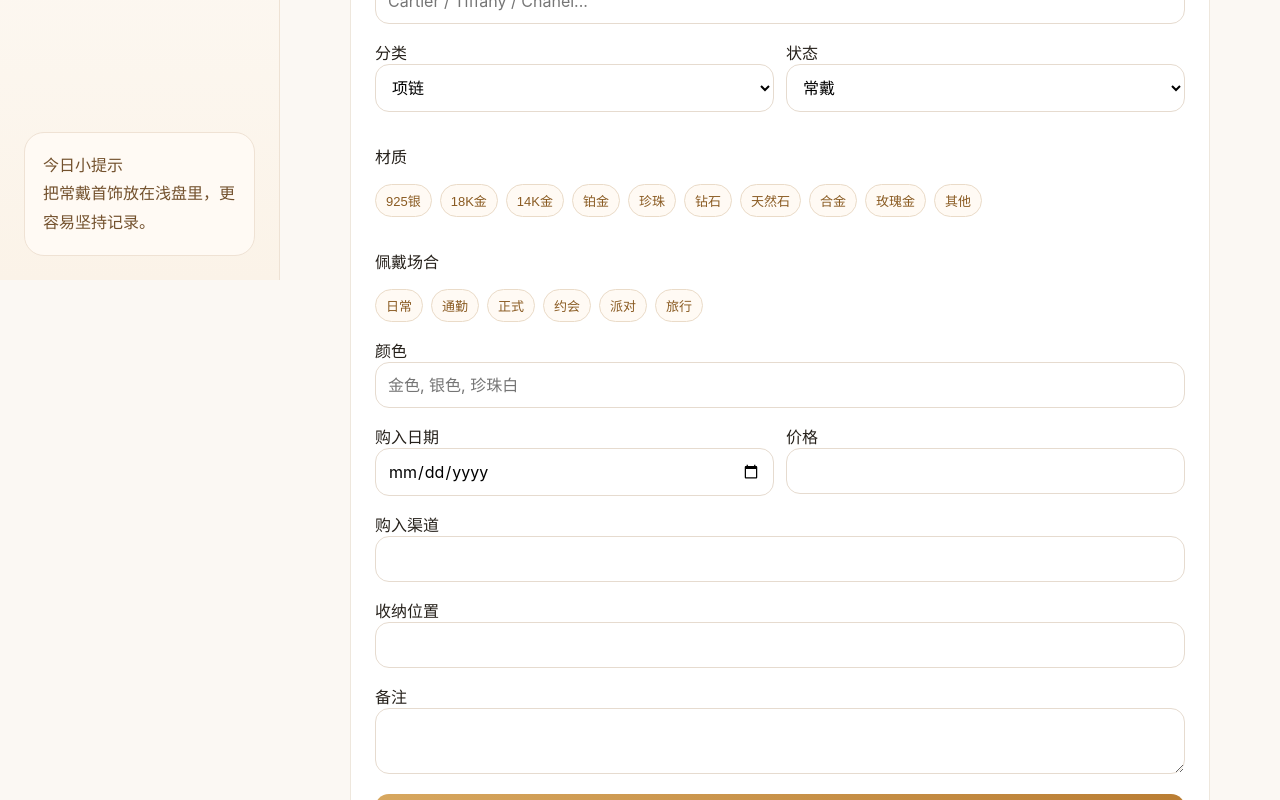
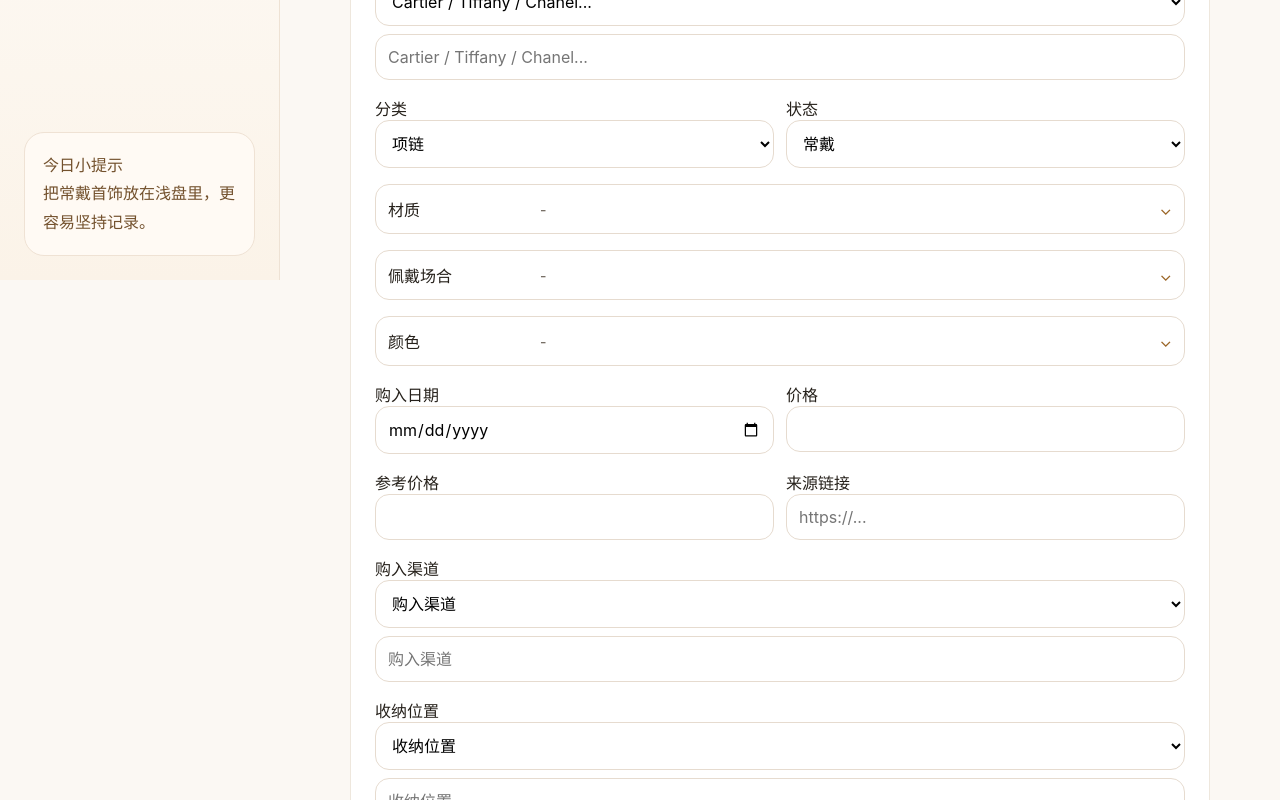
Before and after one commit to june0515/jewelry, a React (Vite) app: page /new in a window 1280 px wide. Shown: the part 520-1320 px from the top of the page. Built offline with nearby package versions, Linux system fonts and the light colour scheme.

Commit message:
Add jewelry dropdowns and reference pricing

```diff
--- a/src/i18n.tsx
+++ b/src/i18n.tsx
@@ -45,6 +45,10 @@ const dictionary = {
     colorsPlaceholder: '金色, 银色, 珍珠白',
     purchaseDate: '购入日期',
     price: '价格',
+    referencePrice: '参考价格',
+    referenceUrl: '来源链接',
+    reference: '参考',
+    viewSource: '查看来源',
     purchaseSource: '购入渠道',
     storageLocation: '收纳位置',
     note: '备注',
@@ -106,6 +110,10 @@ const dictionary = {
     colorsPlaceholder: 'Gold, silver, pearl white',
     purchaseDate: 'Purchase Date',
     price: 'Price',
+    referencePrice: 'Reference Price',
+    referenceUrl: 'Source Link',
+    reference: 'Reference',
+    viewSource: 'View Source',
     purchaseSource: 'Purchase Source',
     storageLocation: 'Storage Location',
     note: 'Notes',
--- a/src/pages/DetailPage.tsx
+++ b/src/pages/DetailPage.tsx
@@ -3,6 +3,10 @@ import { Link, useNavigate, useParams } from 'react-router-dom';
 import { db } from '../db/db';
 import { today } from '../utils/date';
 import { useI18n } from '../i18n';
+
+function sourceUrl(url: string) {
+  return /^https?:\/\//i.test(url) ? url : `https://${url}`;
+}
 
 export function DetailPage(){
   const {t,label}=useI18n();
@@ -14,7 +18,7 @@ export function DetailPage(){
   return <section className="detail">
     <div className="gallery">{item.photos.length ? item.photos.map((p,i)=><img key={i} src={p}/>) : <div className="placeholder">💍</div>}</div>
     <div className="detail-card"><h1>{item.name}</h1><p>{item.brand}</p><div className="chips"><span>{label(item.category)}</span><span>{label(item.status)}</span>{item.materials.map(m=><span key={m}>{label(m)}</span>)}</div>
-    <dl><dt>{t('wornTimes')}</dt><dd>{item.wearCount}</dd><dt>{t('lastWorn')}</dt><dd>{item.lastWornDate || t('notRecorded')}</dd><dt>{t('colors')}</dt><dd>{item.colors.join(' / ') || t('none')}</dd><dt>{t('occasions')}</dt><dd>{item.occasions.map(label).join(' / ') || t('none')}</dd><dt>{t('purchase')}</dt><dd>{item.purchaseDate || t('none')} {item.purchasePrice ? ` · $${item.purchasePrice}` : ''}</dd><dt>{t('source')}</dt><dd>{item.purchaseSource || t('none')}</dd><dt>{t('storageLocation')}</dt><dd>{item.storageLocation || t('none')}</dd><dt>{t('note')}</dt><dd>{item.note || t('none')}</dd></dl>
+    <dl><dt>{t('wornTimes')}</dt><dd>{item.wearCount}</dd><dt>{t('lastWorn')}</dt><dd>{item.lastWornDate || t('notRecorded')}</dd><dt>{t('colors')}</dt><dd>{item.colors.join(' / ') || t('none')}</dd><dt>{t('occasions')}</dt><dd>{item.occasions.map(label).join(' / ') || t('none')}</dd><dt>{t('purchase')}</dt><dd>{item.purchaseDate || t('none')} {item.purchasePrice ? ` · $${item.purchasePrice}` : ''}</dd><dt>{t('reference')}</dt><dd>{item.referencePrice ? `$${item.referencePrice}` : t('none')} {item.referenceUrl ? <a className="detail-link" href={sourceUrl(item.referenceUrl)} target="_blank" rel="noreferrer">{t('viewSource')}</a> : ''}</dd><dt>{t('source')}</dt><dd>{item.purchaseSource || t('none')}</dd><dt>{t('storageLocation')}</dt><dd>{item.storageLocation || t('none')}</dd><dt>{t('note')}</dt><dd>{item.note || t('none')}</dd></dl>
     <div className="actions"><button className="primary" onClick={wear}>{t('wornToday')}</button><Link className="ghost" to={`/items/${item.id}/edit`}>{t('edit')}</Link><button className="danger" onClick={remove}>{t('delete')}</button></div></div>
   </section>
 }
--- a/src/pages/FormPage.tsx
+++ b/src/pages/FormPage.tsx
@@ -10,9 +10,22 @@ const categories: JewelryCategory[] = ['项链','耳环','戒指','手链','手
 const materials: JewelryMaterial[] = ['925银','18K金','14K金','铂金','珍珠','钻石','天然石','合金','玫瑰金','其他'];
 const occasions: JewelryOccasion[] = ['日常','通勤','正式','约会','派对','旅行'];
 const statuses: JewelryStatus[] = ['常戴','收藏','需保养','已遗失','想转卖'];
+const brands = ['Cartier','Tiffany & Co.','Van Cleef & Arpels','Chanel','Dior','Bvlgari','Hermes','Pandora','Swarovski','周大福','周生生','六福珠宝','老铺黄金','其他'];
+const colors = ['金色','银色','玫瑰金','珍珠白','白色','黑色','红色','粉色','蓝色','绿色','紫色','黄色','透明','彩色','其他'];
+const purchaseSources = ['官网','品牌门店','百货专柜','买手店','电商平台','二手平台','旅行购买','礼物','传家/继承','其他'];
+const storageLocations = ['首饰盒','抽屉','梳妆台','保险柜','旅行收纳包','防尘袋','展示架','日常托盘','其他'];
 const empty: JewelryItem = {id:'',photos:[],name:'',brand:'',category:'项链',materials:[],colors:[],occasions:[],wearCount:0,status:'常戴',createdAt:'',updatedAt:''};
 
 function toggle<T>(arr:T[], v:T){ return arr.includes(v) ? arr.filter(x=>x!==v) : [...arr, v]; }
+
+function SelectWithCustom({labelText,value,options,placeholder,onChange}:{labelText:string;value:string;options:string[];placeholder?:string;onChange:(value:string)=>void;}){
+  const isCustom = value && !options.includes(value);
+  return <label>{labelText}<select value={isCustom?'__custom':value} onChange={e=>onChange(e.target.value === '__custom' ? value : e.target.value)}><option value="">{placeholder || labelText}</option>{options.map(option=><option key={option} value={option}>{option}</option>)}{isCustom && <option value="__custom">{value}</option>}</select><input className="custom-select-input" value={value} onChange={e=>onChange(e.target.value)} placeholder={placeholder || labelText}/></label>;
+}
+
+function MultiSelectDropdown<T extends string>({labelText,values,options,format,onChange}:{labelText:string;values:T[];options:T[];format:(value:T)=>string;onChange:(values:T[])=>void;}){
+  return <details className="dropdown-field"><summary><span>{labelText}</span><strong>{values.length ? values.map(format).join(' / ') : '-'}</strong></summary><div className="dropdown-menu">{options.map(option=><label className="check-option" key={option}><input type="checkbox" checked={values.includes(option)} onChange={()=>onChange(toggle(values, option))}/><span>{format(option)}</span></label>)}</div></details>;
+}
 
 export function FormPage(){
   const {t,label}=useI18n();
@@ -51,11 +64,14 @@ export function FormPage(){
   <div className="ai-panel"><div><strong>{t('aiTitle')}</strong><span>{t('aiBody')}</span></div><button type="button" className="ghost" disabled={!item.photos.length || recognizing} onClick={identify}>{recognizing?t('recognizing'):t('aiIdentify')}</button></div>
   {aiError && <div className="form-error">{aiError}</div>}
   <label>{t('name')}<input value={item.name} onChange={e=>setItem({...item,name:e.target.value})} placeholder={t('namePlaceholder')}/></label>
-  <label>{t('brand')}<input value={item.brand||''} onChange={e=>setItem({...item,brand:e.target.value})} placeholder="Cartier / Tiffany / Chanel..."/></label>
+  <SelectWithCustom labelText={t('brand')} value={item.brand||''} options={brands} placeholder="Cartier / Tiffany / Chanel..." onChange={brand=>setItem({...item,brand})}/>
   <div className="row"><label>{t('category')}<select value={item.category} onChange={e=>setItem({...item,category:e.target.value as JewelryCategory})}>{categories.map(c=><option key={c} value={c}>{label(c)}</option>)}</select></label><label>{t('status')}<select value={item.status} onChange={e=>setItem({...item,status:e.target.value as JewelryStatus})}>{statuses.map(s=><option key={s} value={s}>{label(s)}</option>)}</select></label></div>
-  <div><p>{t('materials')}</p><div className="pills">{materials.map(m=><button type="button" className={item.materials.includes(m)?'on':''} onClick={()=>setItem({...item,materials:toggle(item.materials,m)})} key={m}>{label(m)}</button>)}</div></div>
-  <div><p>{t('occasions')}</p><div className="pills">{occasions.map(o=><button type="button" className={item.occasions.includes(o)?'on':''} onClick={()=>setItem({...item,occasions:toggle(item.occasions,o)})} key={o}>{label(o)}</button>)}</div></div>
-  <label>{t('colors')}<input value={item.colors.join(', ')} onChange={e=>setItem({...item,colors:e.target.value.split(',').map(x=>x.trim()).filter(Boolean)})} placeholder={t('colorsPlaceholder')}/></label>
+  <MultiSelectDropdown labelText={t('materials')} values={item.materials} options={materials} format={label} onChange={nextMaterials=>setItem({...item,materials:nextMaterials})}/>
+  <MultiSelectDropdown labelText={t('occasions')} values={item.occasions} options={occasions} format={label} onChange={nextOccasions=>setItem({...item,occasions:nextOccasions})}/>
+  <MultiSelectDropdown labelText={t('colors')} values={item.colors} options={colors} format={value=>value} onChange={nextColors=>setItem({...item,colors:nextColors})}/>
   <div className="row"><label>{t('purchaseDate')}<input type="date" value={item.purchaseDate||''} onChange={e=>setItem({...item,purchaseDate:e.target.value})}/></label><label>{t('price')}<input type="number" value={item.purchasePrice||''} onChange={e=>setItem({...item,purchasePrice:Number(e.target.value)||undefined})}/></label></div>
-  <label>{t('purchaseSource')}<input value={item.purchaseSource||''} onChange={e=>setItem({...item,purchaseSource:e.target.value})}/></label><label>{t('storageLocation')}<input value={item.storageLocation||''} onChange={e=>setItem({...item,storageLocation:e.target.value})}/></label><label>{t('note')}<textarea value={item.note||''} onChange={e=>setItem({...item,note:e.target.value})}/></label><button className="primary" type="submit">{t('save')}</button></form>
+  <div className="row"><label>{t('referencePrice')}<input type="number" value={item.referencePrice||''} onChange={e=>setItem({...item,referencePrice:Number(e.target.value)||undefined})}/></label><label>{t('referenceUrl')}<input value={item.referenceUrl||''} onChange={e=>setItem({...item,referenceUrl:e.target.value})} placeholder="https://..."/></label></div>
+  <SelectWithCustom labelText={t('purchaseSource')} value={item.purchaseSource||''} options={purchaseSources} onChange={purchaseSource=>setItem({...item,purchaseSource})}/>
+  <SelectWithCustom labelText={t('storageLocation')} value={item.storageLocation||''} options={storageLocations} onChange={storageLocation=>setItem({...item,storageLocation})}/>
+  <label>{t('note')}<textarea value={item.note||''} onChange={e=>setItem({...item,note:e.target.value})}/></label><button className="primary" type="submit">{t('save')}</button></form>
 }
--- a/src/styles/enhancements.css
+++ b/src/styles/enhancements.css
@@ -56,6 +56,81 @@
   padding: 12px 14px;
 }
 
+.detail-link {
+  color: #9a6526;
+  font-weight: 700;
+  margin-left: 8px;
+}
+
+.custom-select-input {
+  margin-top: 8px;
+}
+
+.dropdown-field {
+  border: 1px solid #e6dbcf;
+  border-radius: 14px;
+  background: white;
+}
+
+.dropdown-field summary {
+  list-style: none;
+  cursor: pointer;
+  display: grid;
+  grid-template-columns: 140px minmax(0, 1fr) 20px;
+  gap: 12px;
+  align-items: center;
+  padding: 12px;
+}
+
+.dropdown-field summary::-webkit-details-marker {
+  display: none;
+}
+
+.dropdown-field summary::after {
+  content: '⌄';
+  color: #9a6526;
+  justify-self: end;
+}
+
+.dropdown-field[open] summary::after {
+  content: '⌃';
+}
+
+.dropdown-field summary strong {
+  color: #776f66;
+  font-size: 14px;
+  font-weight: 500;
+  overflow: hidden;
+  text-overflow: ellipsis;
+  white-space: nowrap;
+}
+
+.dropdown-menu {
+  border-top: 1px solid #efe2d4;
+  padding: 10px;
+  display: grid;
+  grid-template-columns: repeat(auto-fill, minmax(150px, 1fr));
+  gap: 8px;
+  background: #fffaf4;
+  border-radius: 0 0 14px 14px;
+}
+
+.check-option {
+  display: flex;
+  align-items: center;
+  gap: 8px;
+  border: 1px solid #eadbc8;
+  border-radius: 12px;
+  padding: 9px 10px;
+  background: white;
+  color: #8a5b22;
+}
+
+.check-option input {
+  width: auto;
+  accent-color: #c89145;
+}
+
 @media (max-width: 860px) {
   .language-switch {
     margin: 10px 0;
@@ -65,4 +140,16 @@
     align-items: stretch;
     flex-direction: column;
   }
+
+  .dropdown-field summary {
+    grid-template-columns: minmax(0, 1fr) 20px;
+  }
+
+  .dropdown-field summary span {
+    grid-column: 1 / 3;
+  }
+
+  .dropdown-menu {
+    grid-template-columns: 1fr;
+  }
 }
--- a/src/types/jewelry.ts
+++ b/src/types/jewelry.ts
@@ -14,6 +14,8 @@ export interface JewelryItem {
   purchaseSource?: string;
   purchaseDate?: string;
   purchasePrice?: number;
+  referencePrice?: number;
+  referenceUrl?: string;
   occasions: JewelryOccasion[];
   wearCount: number;
   lastWornDate?: string;
```
